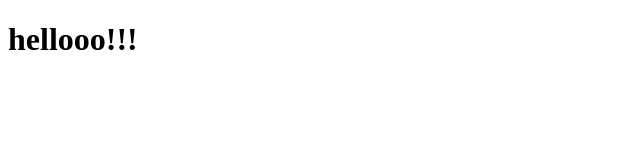
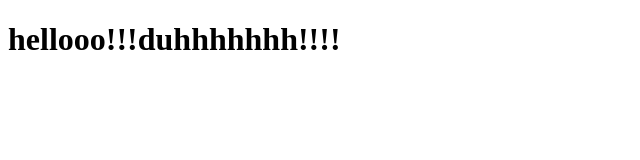
Before and after one commit to marypauly518/marypauly518.github.io, a plain HTML site: page site/index.html in a window 1280 px wide. Shown: the whole page, without its empty margins (0-640 px from the left). Drawn offline with Linux system fonts and the light colour scheme.

Commit message:
small change

```diff
--- a/site/index.html
+++ b/site/index.html
@@ -4,6 +4,6 @@
 	<title>hello coursera!!!</title>
 </head>
 <body>
-<h1>hellooo!!!</h1>
+<h1>hellooo!!!duhhhhhhh!!!!</h1>
 </body>
 </html>
```
